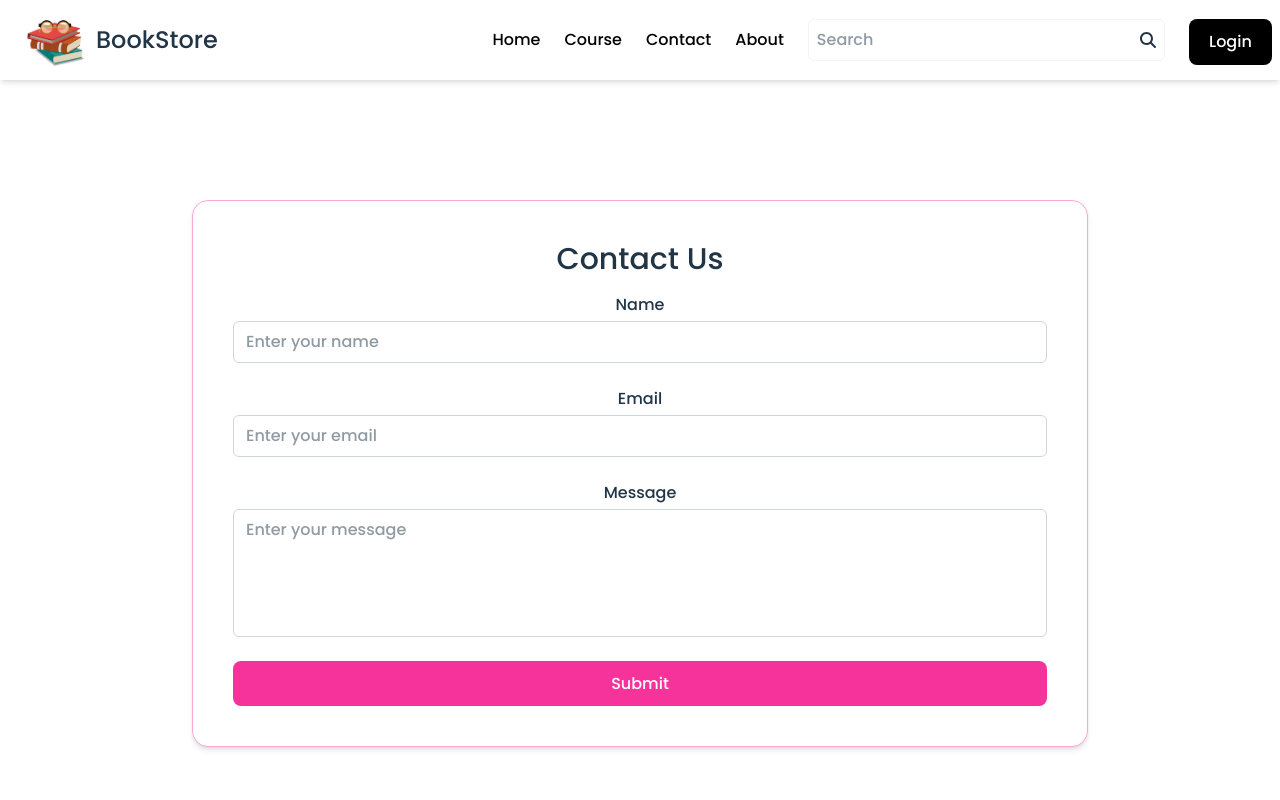
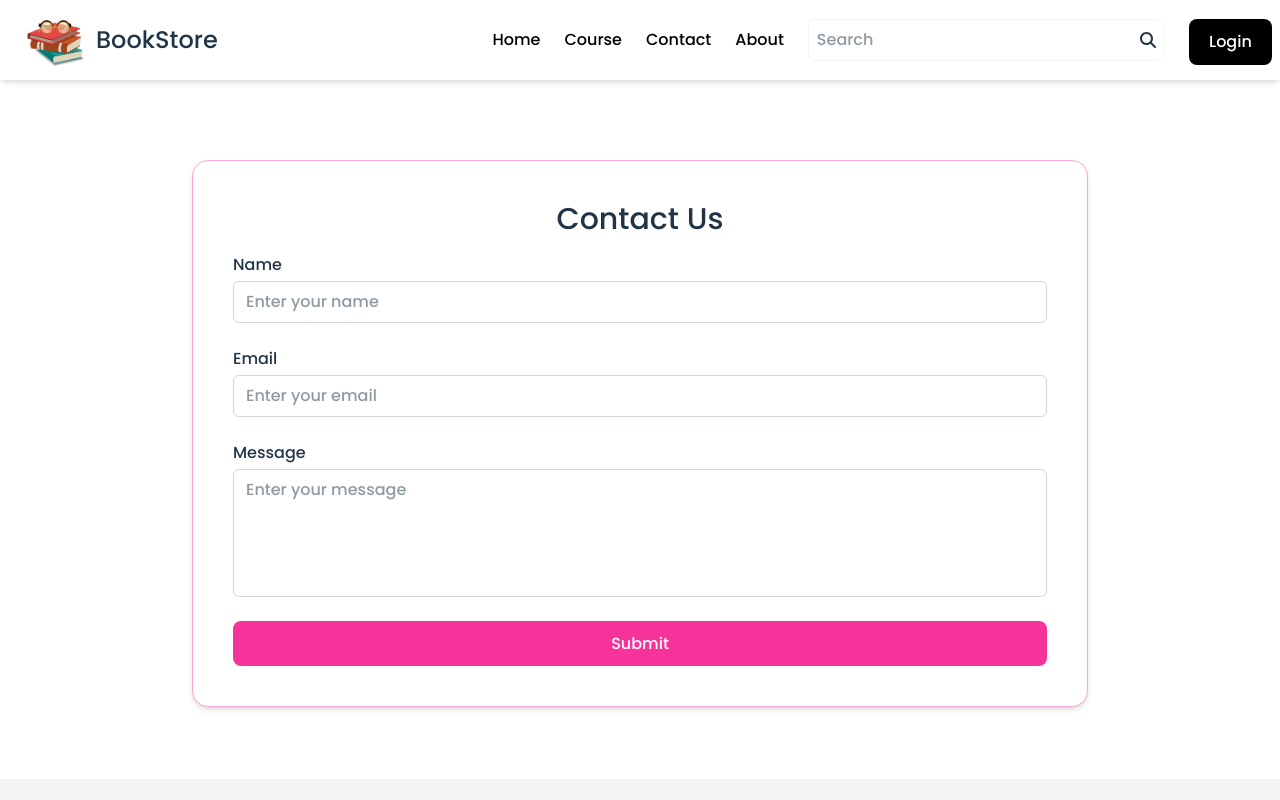
Before and after one commit to Tanu2406/bookstore_v2, a React (Vite) app in the folder Fronted/: page /contact in a window 1280 px wide. Shown: the top 800 px of the page. Built offline with nearby package versions, Linux system fonts and the light colour scheme; a web font is replaced by a local one.

Commit message:
commit changes for contact,login.signup

```diff
--- a/Fronted/src/components/Contact.jsx
+++ b/Fronted/src/components/Contact.jsx
@@ -13,7 +13,7 @@ const Contact = () => {
   };
 
   return (
-    <div className="flex justify-center items-center w-full px-4 py-10 mt-20">
+    <div className="flex justify-center items-center w-full px-4 py-10 mt-20 lg:mt-10">
       {/* Contact Form Container */}
       <div className="bg-white p-6 md:p-10 border border-pink-300 rounded-2xl shadow-md w-full max-w-4xl">
         <h2 className="text-3xl font-bold text-center mb-4">Contact Us</h2>
@@ -21,7 +21,7 @@ const Contact = () => {
         {/* Form */}
         <form onSubmit={handleSubmit(onSubmit)} className="flex flex-col gap-6">
           {/* Name Input */}
-          <div className="flex flex-col">
+          <div className="flex flex-col  text-left">
             <label htmlFor="name" className="mb-1 font-medium">Name</label>
             <input
               id="name"
@@ -34,7 +34,7 @@ const Contact = () => {
           </div>
 
           {/* Email Input */}
-          <div className="flex flex-col">
+          <div className="flex flex-col  text-left">
             <label htmlFor="email" className="mb-1 font-medium">Email</label>
             <input
               id="email"
@@ -47,7 +47,7 @@ const Contact = () => {
           </div>
 
           {/* Message Textarea */}
-          <div className="flex flex-col">
+          <div className="flex flex-col text-left">
             <label htmlFor="message" className="mb-1 font-medium">Message</label>
             <textarea
               id="message"
@@ -59,7 +59,7 @@ const Contact = () => {
           </div>
 
           {/* Submit Button */}
-          <button type="submit" className="w-full !bg-pink-500 text-white py-2 rounded-lg hover:bg-pink-400 transition">
+          <button type="submit" className="w-full !bg-pink-500 text-white py-2 rounded-lg hover:!bg-pink-400 transition">
             Submit
           </button>
         </form>
--- a/Fronted/src/components/Login.jsx
+++ b/Fronted/src/components/Login.jsx
@@ -98,7 +98,7 @@ const Login = ({ visible, onClose }) => {
 
           {/* Buttons & Signup Redirect */}
           <div className="flex justify-between items-center">
-            <button className="!bg-pink-400 text-white px-6 py-2 rounded-lg hover:bg-pink-300 w-full">
+            <button className="!bg-pink-400 text-white px-6 py-2 rounded-lg hover:!bg-pink-300 w-full">
               Login
             </button>
           </div>
--- a/Fronted/src/components/SignUp.jsx
+++ b/Fronted/src/components/SignUp.jsx
@@ -96,10 +96,10 @@ const SignUp = () => {
 
             {/* Buttons & Login Redirect */}
             <div className="flex justify-between items-center">
-              <button type="submit" className="!bg-pink-400 text-white px-6 py-2 rounded-lg hover:bg-pink-300">
+              <button type="submit" className="!bg-pink-400 text-white px-6 py-2 rounded-lg hover:!bg-pink-300 w-full">
                 Sign Up
               </button>
-              <p>
+              <p className="mt-4 text-center">
                 Have an account?{" "}
                 <button type="button" onClick={() => setShowLoginModal(true)} className="text-blue-500 underline">
                   Login
```
